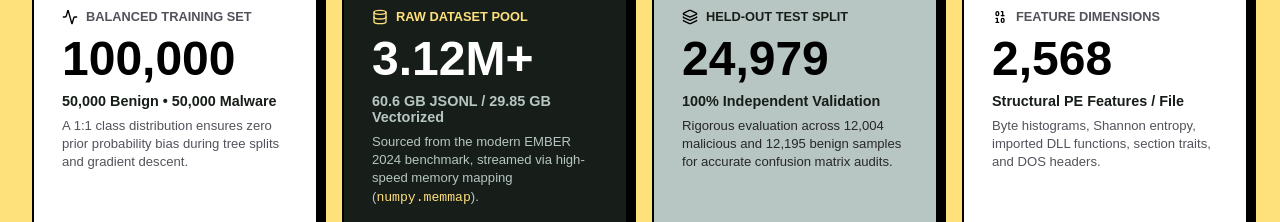
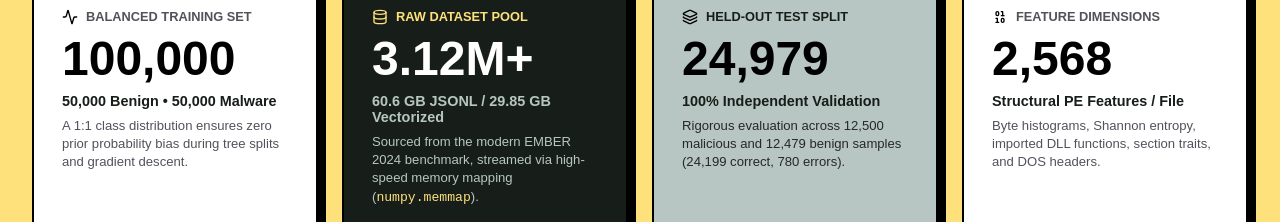
Before and after one commit to antojeromc17-blip/UNAMED, a React (Vite) app in the folder frontend/: page / in a window 1280 px wide. Shown: the part 1191-1413 px from the top of the page. Built offline with nearby package versions, Linux system fonts and the light colour scheme; a web font is replaced by a local one.

Commit message:
fix: clarify exact test set distribution (12,500 malware, 12,479 benign) and confusion matrix math

```diff
--- a/frontend/src/LandingPage.jsx
+++ b/frontend/src/LandingPage.jsx
@@ -283,7 +283,7 @@ export default function LandingPage() {
                 100% Independent Validation
               </div>
               <p style={{ fontSize: '0.82rem', color: '#27272a', marginTop: '0.5rem', lineHeight: 1.4 }}>
-                Rigorous evaluation across 12,004 malicious and 12,195 benign samples for accurate confusion matrix audits.
+                Rigorous evaluation across 12,500 malicious and 12,479 benign samples (24,199 correct, 780 errors).
               </p>
             </div>
 
```
Also changed, not shown: 1 other file (tests, documents, lock files or other folders).
